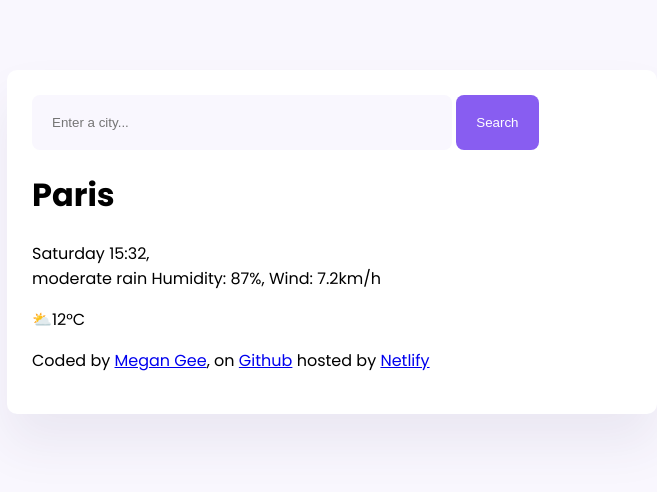
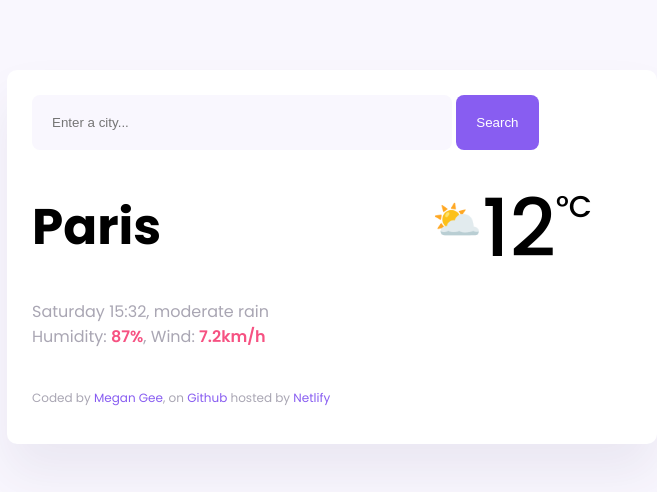
Before and after one commit to MegNia2/weather-app-megnia2, a plain HTML site: page index.html in a window 1280 px wide. Shown: the whole page, without its empty margins (308-965 px from the left). Drawn offline with Linux system fonts and the light colour scheme; a web font is replaced by a local one.

Commit message:
Styled temperature details
justified text
added font
added color

```diff
--- a/index.html
+++ b/index.html
@@ -24,16 +24,23 @@
           />
           <input type="submit" value="Search" class="city-search-button" />
         </form>
-        <h1 class="city-heading">Paris</h1>
-        <div>
-          <p>
-            Saturday 15:32, <br />
-            moderate rain Humidity: 87%, Wind: 7.2km/h
-          </p>
+        <div class="weather-app-data">
+          <div>
+            <h1 class="city-heading">Paris</h1>
+            <div class="city-weather-details">
+              Saturday 15:32, moderate rain <br />
+              Humidity: <span class="humidity-wind">87%</span>, Wind:
+              <span class="humidity-wind">7.2km/h</span>
+            </div>
+          </div>
+          <div class="current-temp">
+            <div class="temp-emoji">⛅</div>
+            <div class="temp-current">12</div>
+            <div class="temp-celcius">°C</div>
+          </div>
         </div>
-        <div><p>⛅12°C</p></div>
       </main>
-      <footer>
+      <div class="footer-details">
         <p>
           Coded by
           <a href="https://github.com/MegNia2" target="_blank">Megan Gee</a>, on
@@ -47,7 +54,8 @@
             >Netlify</a
           >
         </p>
-      </footer>
+      </div>
+      <footer></footer>
     </div>
   </body>
 </html>
--- a/src/style.css
+++ b/src/style.css
@@ -1,6 +1,11 @@
 body {
   background-color: #f9f7fe;
   font-family: "Poppins", sans-serif;
+}
+
+a {
+  color: #885df1;
+  text-decoration: none;
 }
 
 .container {
@@ -30,3 +35,51 @@ body {
   border: none;
   border-radius: 8px;
 }
+
+.weather-app-data {
+  display: flex;
+  justify-content: space-between;
+}
+
+.city-heading {
+  font-size: 50px;
+  margin-top: 40px;
+}
+
+.current-temp {
+  display: flex;
+  justify-content: space-between;
+  margin-right: 40px;
+  font-family: "Poppins", sans-serif;
+  font-weight: 500;
+}
+
+.city-weather-details {
+  color: rgba(39, 33, 66, 0.4);
+}
+
+.humidity-wind {
+  color: #f65282;
+  font-family: "Poppins", sans-serif;
+  font-weight: 600;
+}
+
+.temp-emoji {
+  font-size: 40px;
+  margin-top: 40px;
+}
+.temp-current {
+  font-size: 80px;
+  margin-top: 18px;
+}
+
+.temp-celcius {
+  font-size: 30px;
+  margin-top: 35px;
+}
+
+.footer-details {
+  color: rgba(39, 33, 66, 0.4);
+  font-size: 12px;
+  margin-top: 40px;
+}
```
